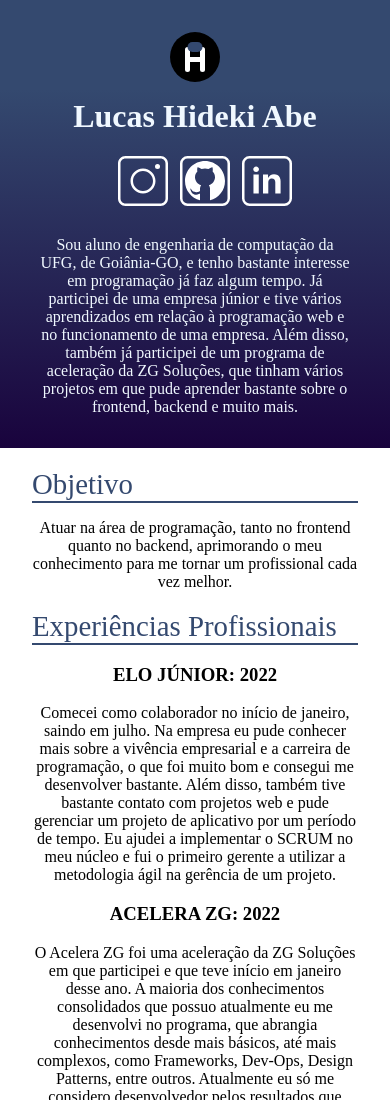
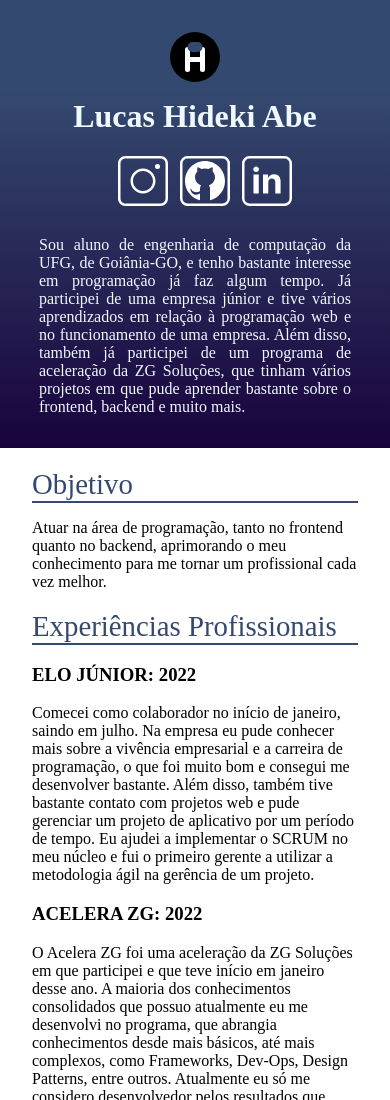
Before and after one commit to hideki-abe/curriculo, an Angular app: page / in a window 390 px wide. Shown: the top 1100 px of the page. Built offline with nearby package versions, Linux system fonts and the light colour scheme.

Commit message:
correção de alinhamento

```diff
--- a/src/app/app.component.css
+++ b/src/app/app.component.css
@@ -89,7 +89,7 @@
 @media  (max-width: 700px) {
 
     .descricao{
-        text-align: center;
+        text-align: justify;
         width: 80%;
     }
 
--- a/src/app/conteudo/tela-conteudo/tela-conteudo.component.css
+++ b/src/app/conteudo/tela-conteudo/tela-conteudo.component.css
@@ -65,13 +65,13 @@
     }
 
     .dados_pessoais{
-        text-align: center;
+        text-align: left;
         margin: 0 2em 0 2em;
         width: auto;
 
     }
     p{
-        text-align: center;
+        text-align: left;
         margin-left: 0;
     }
 
```
